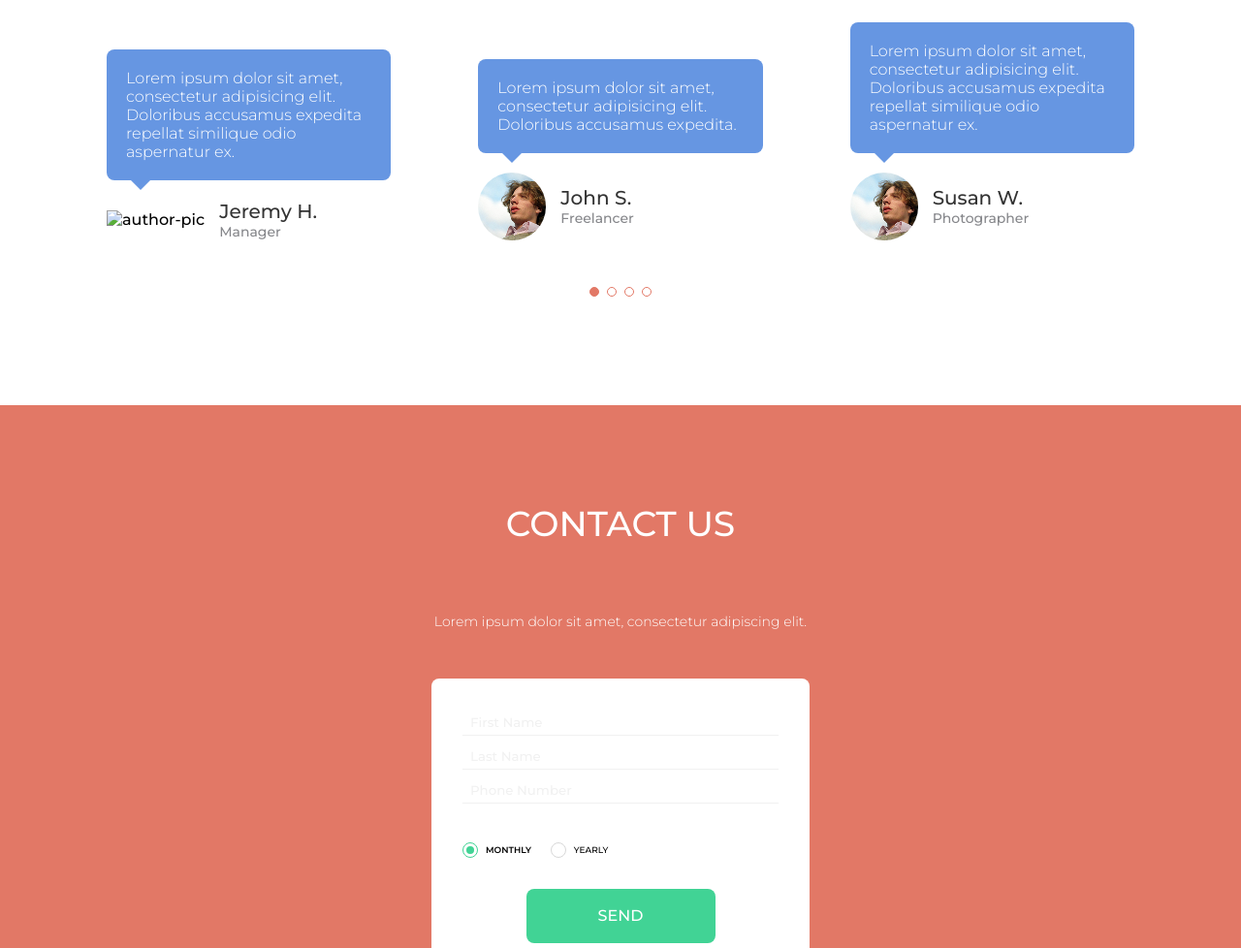
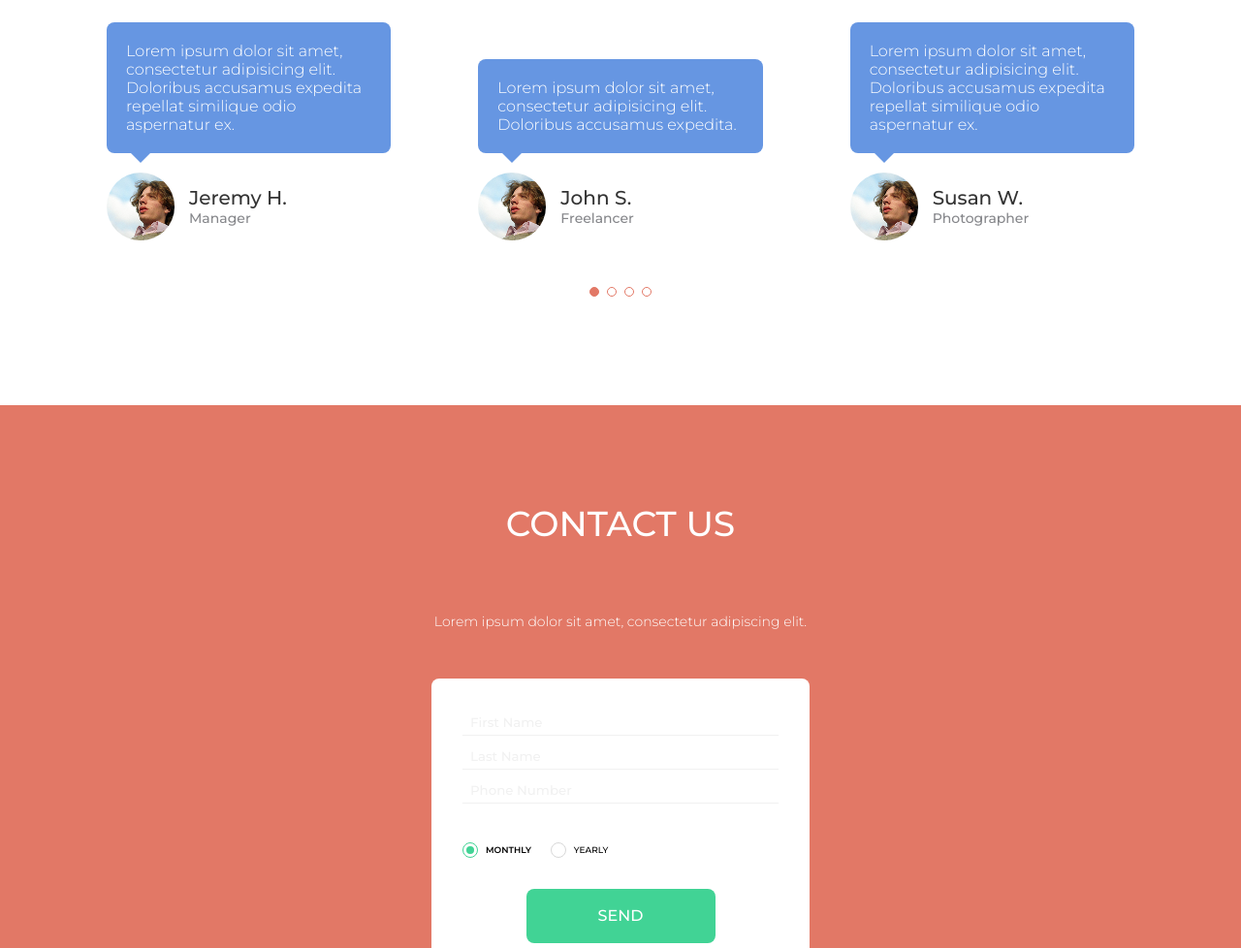
Before and after one commit to GintareBen/Galutinis-atsiskaitymas, a website: page index.html in a window 1280 px wide. Shown: the part 3767-4745 px from the top of the page at 97% size. Drawn offline with nearby package versions, Linux system fonts and the light colour scheme; the site is published under a folder, as on GitHub Pages, so addresses that start at the root find nothing.

Commit message:
pataisytos foto

```diff
--- a/index.html
+++ b/index.html
@@ -5,7 +5,6 @@
   <meta http-equiv="X-UA-Compatible" content="IE=edge">
   <meta name="viewport" content="width=device-width, initial-scale=1.0">
   <title>Atsiskaitymas</title>
-  <link rel="icon" type="image/x-icon" href="app/images/gulp.svg">
   <link rel="stylesheet" href="https://cdnjs.cloudflare.com/ajax/libs/font-awesome/6.4.0/css/all.min.css" integrity="sha512-iecdLmaskl7CVkqkXNQ/ZH/XLlvWZOJyj7Yy7tcenmpD1ypASozpmT/E0iPtmFIB46ZmdtAc9eNBvH0H/ZpiBw==" crossorigin="anonymous" referrerpolicy="no-referrer" />
   <link rel="stylesheet" href="app/css/style.css">
   <link rel="stylesheet" href="https://cdn.jsdelivr.net/npm/swiper@9/swiper-bundle.min.css"/>
@@ -289,7 +288,7 @@
               </p>
               <div class="review-author">
                 <img
-                  src="/app/images/avatar_2_u231.png"
+                  src="./app/images/avatar_2_u231.png"
                   alt="author-pic"
                 />
                 <div class="review-author-info">
```
